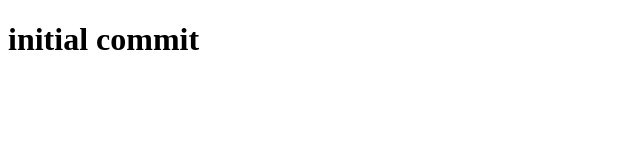
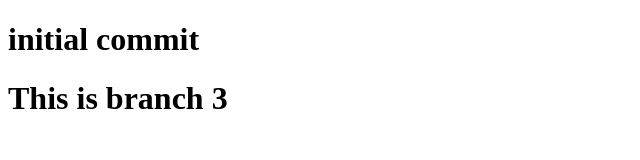
Before and after one commit to baldmike/gitness, a plain HTML site: page index.html in a window 1280 px wide. Shown: the whole page, without its empty margins (0-640 px from the left). Drawn offline with Linux system fonts and the light colour scheme.

Commit message:
b3 initial commit

```diff
--- a/index.html
+++ b/index.html
@@ -8,5 +8,6 @@
 </head>
 <body>
     <h1>initial commit</h1>
+    <h1>This is branch 3</h1>
 </body>
 </html>
```
